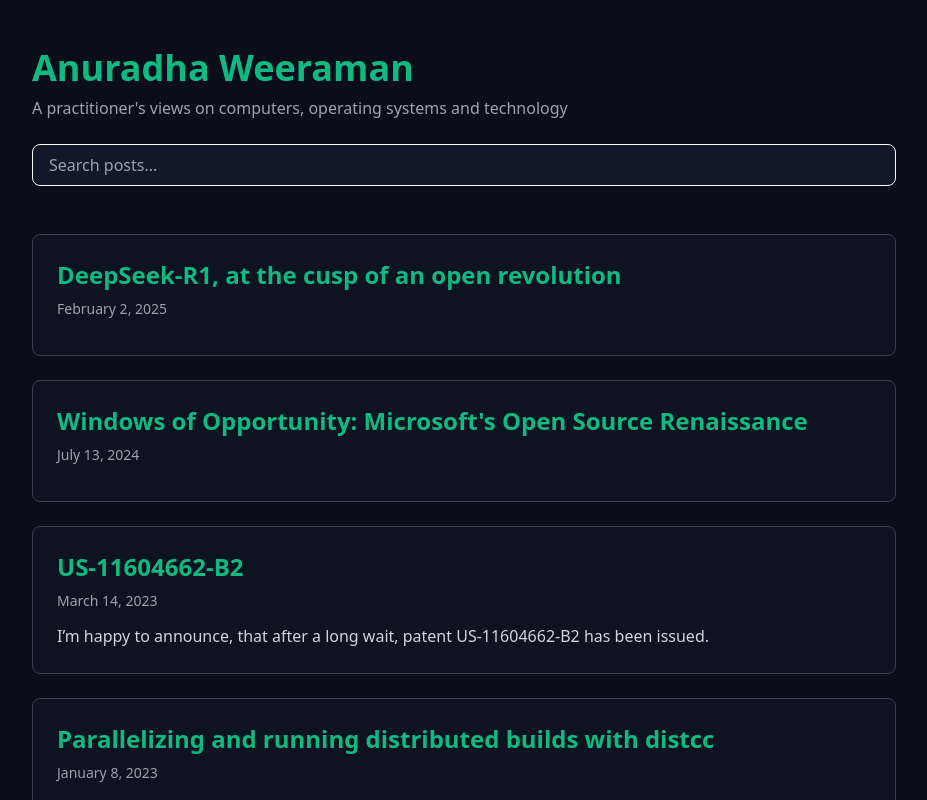
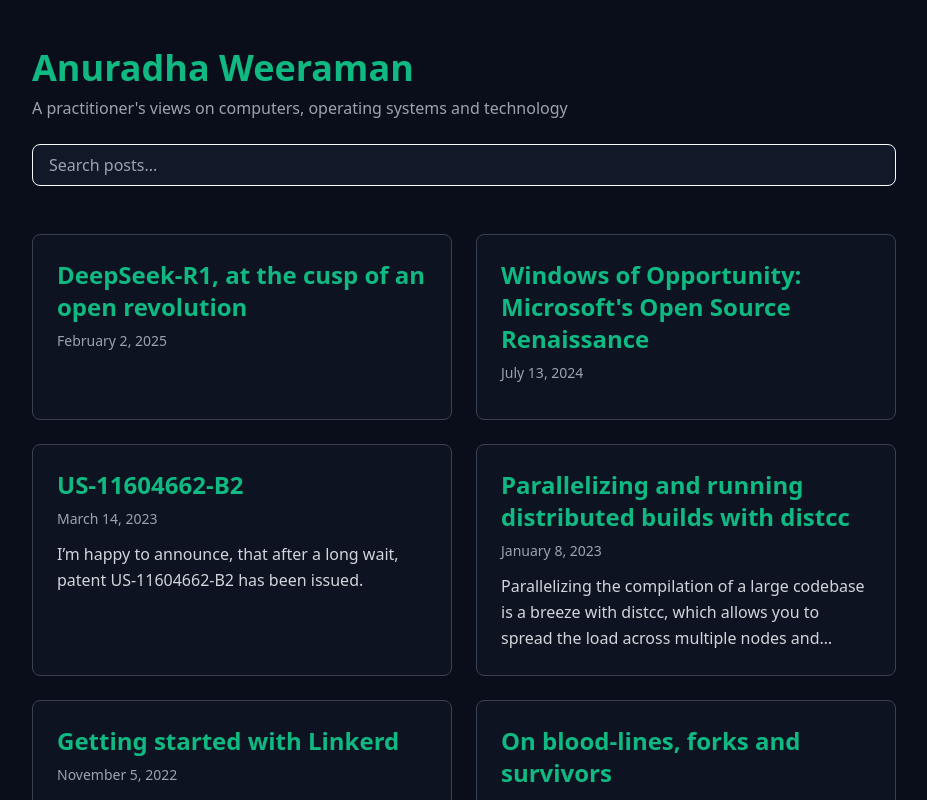
Before and after one commit to aweeraman/blog, a React (Vite) app: page / in a window 1280 px wide. Shown: the top 800 px of the page, without its empty margins (176-1103 px from the left). Built offline with nearby package versions, Linux system fonts and the light colour scheme.

Commit message:
feat: show two tiles per row

```diff
--- a/src/components/PostList.tsx
+++ b/src/components/PostList.tsx
@@ -19,7 +19,7 @@ export function PostList({ posts, currentPage, totalPages }: PostListProps) {
 
   return (
     <div>
-      <div className="space-y-6">
+      <div className="grid grid-cols-1 md:grid-cols-2 gap-6">
         {posts.map((post) => (
           <PostCard key={post.slug} post={post} currentPage={currentPage} />
         ))}
```
